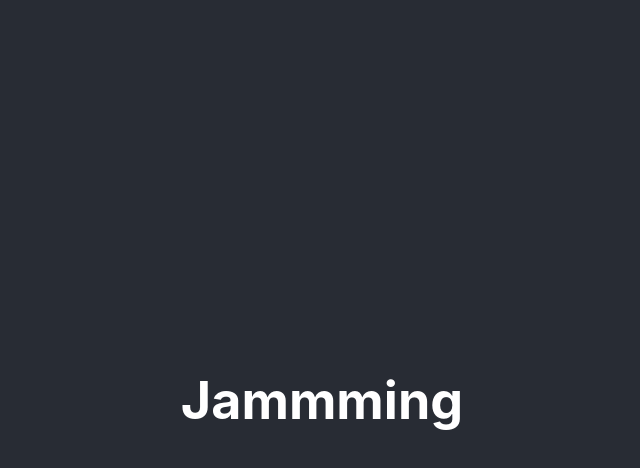
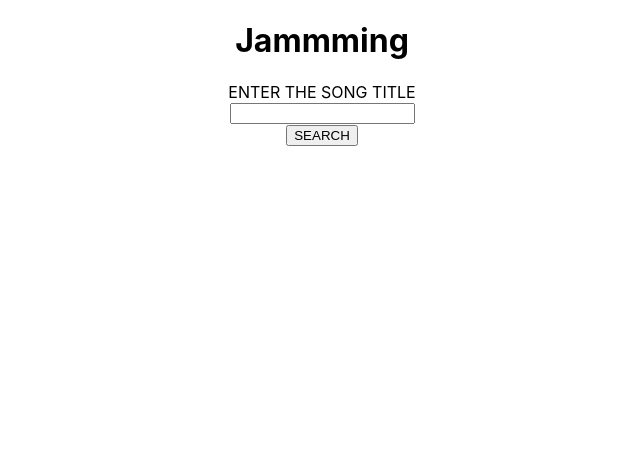
Before and after one commit to hadi-mollataheri/jammming, a React (Create React App) app: page / in a window 1280 px wide. Shown: the top 468 px of the page, without its empty margins (318-958 px from the left). Built offline with nearby package versions, Linux system fonts and the light colour scheme; the HTML template or start-up script is replaced by a standard one.

Commit message:
Create basic structure of SearchBar

```diff
--- a/src/components/App/App.css
+++ b/src/components/App/App.css
@@ -13,7 +13,7 @@
   }
 }
 
-.App-header {
+/* .App-header {
   background-color: #282c34;
   min-height: 100vh;
   display: flex;
@@ -22,7 +22,7 @@
   justify-content: center;
   font-size: calc(10px + 2vmin);
   color: white;
-}
+} */
 
 .App-link {
   color: #61dafb;
--- a/src/components/App/App.js
+++ b/src/components/App/App.js
@@ -10,16 +10,14 @@ function App() {
     <div className="App">
       <header className="App-header">
         <h1>
-          Ja<span ClassName="diff-color">mmm</span>ing
+          Ja<span className="diff-color">mmm</span>ing
         </h1>
-        {/* <SearchBar />
-        <SearchResult />
-        <Playlist>
-          <Traclist>
-            <Track />
-          </Traclist>
-        </Playlist> */}
       </header>
+      <main>
+        <SearchBar />
+        {/* <SearchResult /> */}
+        {/* <Playlist /> */}
+      </main>
     </div>
   );
 }
--- a/src/components/SearchBar/SearchBar.js
+++ b/src/components/SearchBar/SearchBar.js
@@ -0,0 +1,15 @@
+import React from "react";
+
+function SearchBar() {
+  return (
+    <form>
+      <label htmlFor="searchBar">ENTER THE SONG TITLE</label>
+      <br />
+      <input id="searchBar" type="text" />
+      <br />
+      <button type='submit'>SEARCH</button>
+    </form>
+  );
+}
+
+export default SearchBar;
```
